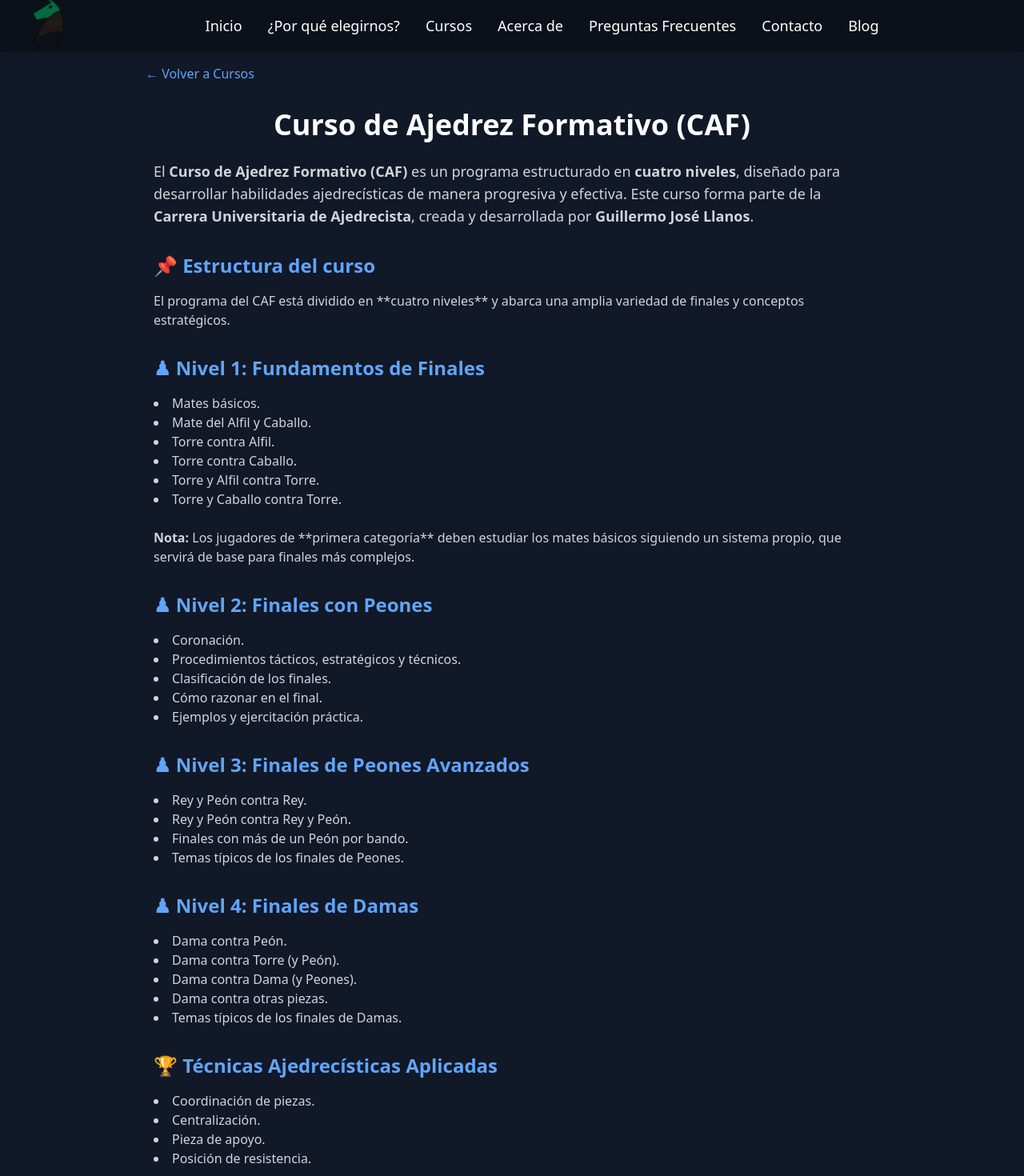
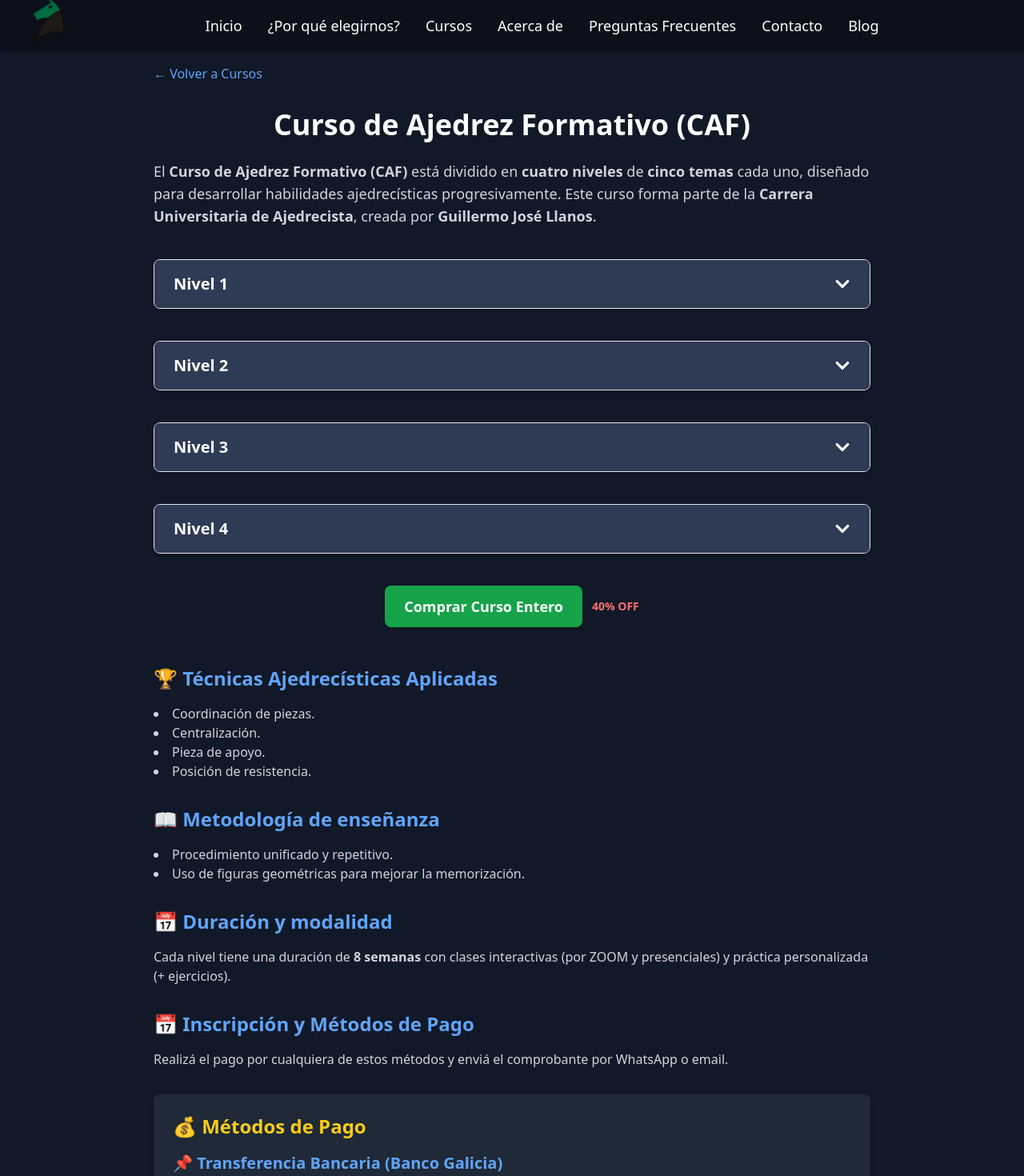
Before and after one commit to ilandaniele/ajedrez-hoy, a React (Create React App) app: page /courses/curso-caf in a window 1280 px wide. Shown: the top 1470 px of the page at 80% size. Built offline with nearby package versions, Linux system fonts and the light colour scheme.

Commit message:
adding courses changes

```diff
--- a/src/pages/courses/CAF.js
+++ b/src/pages/courses/CAF.js
@@ -1,14 +1,89 @@
-import React, { useEffect } from "react";
+import React, { useEffect, useState } from "react";
 import { useNavigate } from "react-router-dom";
-import { motion } from "framer-motion";
-import PaymentMethods from "../../components/PaymentMethods"; // Importa la nueva componente
+import { motion, AnimatePresence } from "framer-motion";
+import PaymentMethods from "../../components/PaymentMethods";
+import { FaChevronDown, FaChevronUp } from "react-icons/fa";
 
 const CAF = () => {
   const navigate = useNavigate();
+  const [openLevel, setOpenLevel] = useState(null);
+  const [openTopics, setOpenTopics] = useState({});
 
   useEffect(() => {
     window.scrollTo({ top: 0, behavior: "smooth" });
   }, []);
+
+  const toggleLevel = (index) => {
+    setOpenLevel(openLevel === index ? null : index);
+  };
+
+  const toggleTopic = (levelIndex, topicIndex) => {
+    setOpenTopics((prev) => ({
+      ...prev,
+      [levelIndex]: prev[levelIndex] === topicIndex ? null : topicIndex,
+    }));
+  };
+
+  const levels = [
+    {
+      title: "Nivel 1",
+      topics: [
+        {
+          title: "Tema 1: Finales",
+          content: `Finales con peones.\nCoronación.\nProcedimientos tácticos, estratégicos y técnicos.\nClasificación de los finales.\nCómo razonar en el final?.\nEjemplos y ejercitación.`,
+        },
+        {
+          title: "Tema 2: Táctica",
+          content: `Debilidades reales, potenciales, vinculadas y especiales.\nCombinaciones para ganar la partida.\nIntroducción al cálculo de variantes.\nEjemplos y ejercitación.`,
+        },
+        {
+          title: "Tema 3: Estrategia",
+          content: `Seguridad del Rey.\nAtaque contra el Rey en el centro.\nAtaque contra el Rey enrocado.\nEnroques opuestos.\nEjemplos y ejercitación.`,
+        },
+        {
+          title: "Tema 4: Historia",
+          content: `Philidor.\nSíntesis biográfica.\nAnálisis del juego de ajedrez.\nAportes a los finales.\n"Los peones son el alma del ajedrez".\nConceptos revolucionarios.`,
+        },
+        {
+          title: "Tema 5: Planteo",
+          content: `Estudio de aperturas.\nClásico e hipermoderno.\nVentaja, compensación y repertorio.\nEjemplos y ejercitación.`,
+        },
+      ],
+    },
+    {
+      title: "Nivel 2",
+      topics: [
+        {
+          title: "Tema 1: Finales",
+          content: `Finales con peones.\nCoronación.\nProcedimientos tácticos, estratégicos y técnicos.\nClasificación de los finales.\nCómo razonar en el final?.\nEjemplos y ejercitación.`,
+        },
+        {
+          title: "Tema 2: Táctica",
+          content: `Debilidades reales, potenciales, vinculadas y especiales.\nCombinaciones para ganar la partida.\nIntroducción al cálculo de variantes.\nEjemplos y ejercitación.`,
+        },
+        {
+          title: "Tema 3: Estrategia",
+          content: `Seguridad del Rey.\nAtaque contra el Rey en el centro.\nAtaque contra el Rey enrocado.\nEnroques opuestos.\nEjemplos y ejercitación.`,
+        },
+        {
+          title: "Tema 4: Historia",
+          content: `Philidor.\nSíntesis biográfica.\nAnálisis del juego de ajedrez.\nAportes a los finales.\n"Los peones son el alma del ajedrez".\nConceptos revolucionarios.`,
+        },
+        {
+          title: "Tema 5: Planteo",
+          content: `Estudio de aperturas.\nClásico e hipermoderno.\nVentaja, compensación y repertorio.\nEjemplos y ejercitación.`,
+        },
+      ],
+    },
+    {
+      title: "Nivel 3",
+      topics: [],
+    },
+    {
+      title: "Nivel 4",
+      topics: [],
+    },
+  ];
 
   return (
     <motion.section
@@ -18,16 +93,15 @@ const CAF = () => {
     >
       <div className="container mx-auto max-w-4xl">
         <button
-            className="text-blue-400 hover:underline mb-8 block text-left ml-[-10px]"
+          className="text-blue-400 hover:underline mb-8 block text-left"
           onClick={() => {
-                navigate("/#courses"); // Navega a la página principal con el fragmento #courses
-
+            navigate("/#courses");
             setTimeout(() => {
               const section = document.getElementById("courses");
               if (section) {
                 section.scrollIntoView({ behavior: "smooth", block: "start" });
               }
-                }, 100); // Pequeño delay para asegurar que la navegación se haya completado
+            }, 100);
           }}
         >
           ← Volver a Cursos
@@ -37,71 +111,97 @@ const CAF = () => {
           Curso de Ajedrez Formativo (CAF)
         </h1>
 
-        <p className="text-lg text-gray-300 mb-6">
-          El <b>Curso de Ajedrez Formativo (CAF)</b> es un programa estructurado
-          en <b>cuatro niveles</b>, diseñado para desarrollar habilidades ajedrecísticas
-          de manera progresiva y efectiva. Este curso forma parte de la <b>Carrera
-          Universitaria de Ajedrecista</b>, creada y desarrollada por
-          <b> Guillermo José Llanos</b>.
+        <p className="text-lg text-gray-300 mb-10">
+          El <b>Curso de Ajedrez Formativo (CAF)</b> está dividido en{" "}
+          <b>cuatro niveles</b> de <b>cinco temas</b> cada uno, diseñado para desarrollar habilidades ajedrecísticas progresivamente.
+          Este curso forma parte de la <b>Carrera Universitaria de Ajedrecista</b>, creada por <b>Guillermo José Llanos</b>.
         </p>
 
-        <h2 className="text-2xl font-semibold mt-8 mb-4 text-blue-400">
-          📌 Estructura del curso
-        </h2>
-        <p className="text-gray-300 mb-6">
-          El programa del CAF está dividido en **cuatro niveles** y abarca una amplia variedad
-          de finales y conceptos estratégicos.
-        </p>
+        {levels.map((level, levelIndex) => (
+          <div key={levelIndex} className="mb-10 border rounded-lg overflow-hidden shadow-md bg-[#1e2533]">
+            <button
+              className="w-full text-left px-6 py-4 bg-[#2e3b55] text-white font-bold text-xl flex justify-between items-center"
+              onClick={() => toggleLevel(levelIndex)}
+            >
+              {level.title}
+              {openLevel === levelIndex ? <FaChevronUp /> : <FaChevronDown />}
+            </button>
 
-        <h2 className="text-2xl font-semibold mt-8 mb-4 text-blue-400">
-          ♟ Nivel 1: Fundamentos de Finales
-        </h2>
-        <ul className="list-disc list-inside text-gray-300 mb-6">
-          <li>Mates básicos.</li>
-          <li>Mate del Alfil y Caballo.</li>
-          <li>Torre contra Alfil.</li>
-          <li>Torre contra Caballo.</li>
-          <li>Torre y Alfil contra Torre.</li>
-          <li>Torre y Caballo contra Torre.</li>
-        </ul>
-        <p className="text-gray-300 mb-6">
-          <b>Nota:</b> Los jugadores de **primera categoría** deben estudiar los mates básicos
-          siguiendo un sistema propio, que servirá de base para finales más complejos.
-        </p>
+            <AnimatePresence>
+              {openLevel === levelIndex && (
+                <motion.div
+                  initial={{ height: 0, opacity: 0 }}
+                  animate={{ height: "auto", opacity: 1 }}
+                  exit={{ height: 0, opacity: 0 }}
+                  className="p-4 space-y-4 bg-[#111827]"
+                >
+                  {level.topics.length === 0 ? (
+                    <p className="text-gray-400">Contenido en construcción.</p>
+                  ) : (
+                    level.topics.map((topic, topicIndex) => (
+                      <div key={topicIndex} className="border rounded-md overflow-hidden">
+                        <button
+                          className="w-full text-left px-4 py-3 bg-gray-800 flex justify-between items-center text-lg font-semibold"
+                          onClick={() => toggleTopic(levelIndex, topicIndex)}
+                        >
+                          {topic.title}
+                          {openTopics[levelIndex] === topicIndex ? <FaChevronUp /> : <FaChevronDown />}
+                        </button>
 
-        <h2 className="text-2xl font-semibold mt-8 mb-4 text-blue-400">
-          ♟ Nivel 2: Finales con Peones
-        </h2>
-        <ul className="list-disc list-inside text-gray-300 mb-6">
-          <li>Coronación.</li>
-          <li>Procedimientos tácticos, estratégicos y técnicos.</li>
-          <li>Clasificación de los finales.</li>
-          <li>Cómo razonar en el final.</li>
-          <li>Ejemplos y ejercitación práctica.</li>
-        </ul>
+                        <AnimatePresence>
+                          {openTopics[levelIndex] === topicIndex && (
+                            <motion.div
+                              initial={{ height: 0, opacity: 0 }}
+                              animate={{ height: "auto", opacity: 1 }}
+                              exit={{ height: 0, opacity: 0 }}
+                              className="bg-gray-700 px-6 py-4 text-gray-200 relative"
+                            >
+                              <pre className="whitespace-pre-wrap">{topic.content}</pre>
+                              <div className="flex justify-end mt-4 items-center gap-2">
+                                <a
+                                  href="/comprar"
+                                  className="bg-blue-600 hover:bg-blue-700 text-white px-5 py-2 rounded font-semibold transition"
+                                >
+                                  Comprar
+                                </a>
+                                <span className="text-red-400 text-sm font-bold">30% OFF</span>
+                              </div>
+                            </motion.div>
+                          )}
+                        </AnimatePresence>
+                      </div>
+                    ))
+                  )}
 
-        <h2 className="text-2xl font-semibold mt-8 mb-4 text-blue-400">
-          ♟ Nivel 3: Finales de Peones Avanzados
-        </h2>
-        <ul className="list-disc list-inside text-gray-300 mb-6">
-          <li>Rey y Peón contra Rey.</li>
-          <li>Rey y Peón contra Rey y Peón.</li>
-          <li>Finales con más de un Peón por bando.</li>
-          <li>Temas típicos de los finales de Peones.</li>
-        </ul>
+                  {level.topics.length > 0 && (
+                    <div className="flex justify-end mt-4 items-center gap-2">
+                      <a
+                        href="/comprar"
+                        className="bg-blue-600 hover:bg-blue-700 text-white px-5 py-2 rounded font-semibold transition"
+                      >
+                        Comprar Nivel Entero
+                      </a>
+                      <span className="text-red-400 text-sm font-bold">30% OFF</span>
+                    </div>
+                  )}
+                </motion.div>
+              )}
+            </AnimatePresence>
+          </div>
+        ))}
 
-        <h2 className="text-2xl font-semibold mt-8 mb-4 text-blue-400">
-          ♟ Nivel 4: Finales de Damas
-        </h2>
-        <ul className="list-disc list-inside text-gray-300 mb-6">
-          <li>Dama contra Peón.</li>
-          <li>Dama contra Torre (y Peón).</li>
-          <li>Dama contra Dama (y Peones).</li>
-          <li>Dama contra otras piezas.</li>
-          <li>Temas típicos de los finales de Damas.</li>
-        </ul>
+        <div className="flex justify-center mt-10 items-center gap-3">
+          <a
+            href="/comprar"
+            className="bg-green-600 hover:bg-green-700 text-white px-6 py-3 rounded-lg text-lg font-bold transition"
+          >
+            Comprar Curso Entero
+          </a>
+          <span className="text-red-400 font-bold text-sm">40% OFF</span>
+        </div>
 
-        <h2 className="text-2xl font-semibold mt-8 mb-4 text-blue-400">
+        {/* Secciones finales */}
+        <h2 className="text-2xl font-semibold mt-12 mb-4 text-blue-400">
           🏆 Técnicas Ajedrecísticas Aplicadas
         </h2>
         <ul className="list-disc list-inside text-gray-300 mb-6">
@@ -123,44 +223,25 @@ const CAF = () => {
           📅 Duración y modalidad
         </h2>
         <p className="text-gray-300 mb-6">
-          Cada nivel del CAF tiene una duración de <b>8 semanas</b>, con clases interactivas
-          y ejercicios prácticos diseñados para reforzar cada concepto.
+          Cada nivel tiene una duración de <b>8 semanas</b> con clases interactivas (por ZOOM y presenciales) y práctica personalizada (+ ejercicios).
         </p>
 
         <h2 className="text-2xl font-semibold mt-8 mb-4 text-blue-400">
-          📅 ¿Cómo inscribirse?
+          📅 Inscripción y Métodos de Pago
         </h2>
         <p className="text-gray-300 mb-6">
-          Para inscribirte, realiza el pago mediante los siguientes métodos y envía el comprobante al WhatsApp o correo electrónico indicados a continuación.
+          Realizá el pago por cualquiera de estos métodos y enviá el comprobante por WhatsApp o email.
         </p>
-         {/* Agregar la nueva componente de métodos de pago */}
+
         <PaymentMethods />
 
         <h2 className="text-2xl font-semibold mt-8 mb-4 text-blue-400">
           📩 Contacto para inscripción
         </h2>
-        <p className="text-gray-300 mb-6">
-          Enviar el comprobante de pago a:
-        </p>
         <ul className="list-disc list-inside text-gray-300 mb-6">
           <li>📧 <b>Email:</b> <a href="mailto:guillermollanos@gmail.com" className="text-blue-400 hover:underline">guillermollanos@gmail.com</a></li>
           <li>📱 <b>WhatsApp:</b> <a href="https://wa.me/5491160561605" target="_blank" rel="noopener noreferrer" className="text-blue-400 hover:underline">+54 911 6056 1605</a></li>
         </ul>
-
-        <div className="flex justify-center mt-6">
-          <a
-            href="https://wa.me/5491160561605"
-            target="_blank"
-            rel="noopener noreferrer"
-            className="bg-green-500 hover:bg-green-600 text-white px-6 py-3 rounded-lg text-lg font-bold transition"
-          >
-            📩 Contactar por WhatsApp
-          </a>
-        </div>
-        <p className="text-gray-300 italic mt-6">
-          <b>Copyright © Guillermo Llanos, 2004.</b>
-          Prohibida la reproducción total o parcial por cualquier medio sin autorización del autor.
-        </p>
       </div>
     </motion.section>
   );
```
Lines whose indentation alone changed are shown as unchanged.
